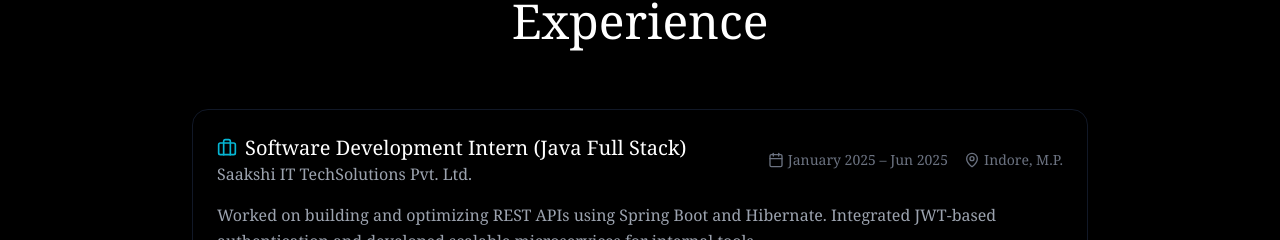
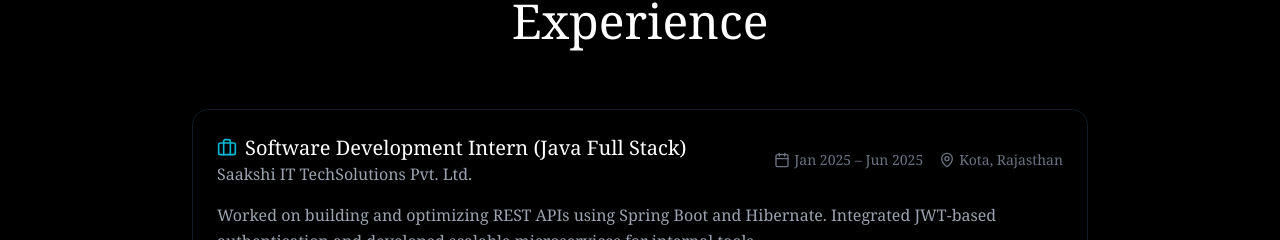
Before and after one commit to kshitijrat/Portfolio, a React (Vite) app in the folder my_portfolio/: page / in a window 1280 px wide. Shown: the part 1705-1945 px from the top of the page. Built offline with nearby package versions, Linux system fonts and the light colour scheme.

Commit message:
Update Experience

```diff
--- a/my_portfolio/src/components/Experience.jsx
+++ b/my_portfolio/src/components/Experience.jsx
@@ -6,8 +6,8 @@
   {
     role: "Software Development Intern (Java Full Stack)",
     company: "Saakshi IT TechSolutions Pvt. Ltd.",
-    duration: "January 2025 – Jun 2025",
-    location: "Indore, M.P.",
+    duration: "Jan 2025 – Jun 2025",
+    location: "Kota, Rajasthan",
     description:
       "Worked on building and optimizing REST APIs using Spring Boot and Hibernate. Integrated JWT-based authentication and developed scalable microservices for internal tools.",
     skills: ["Java", "Spring Boot", "Hibernate", "JWT","React.js", "MySQL"],
```
